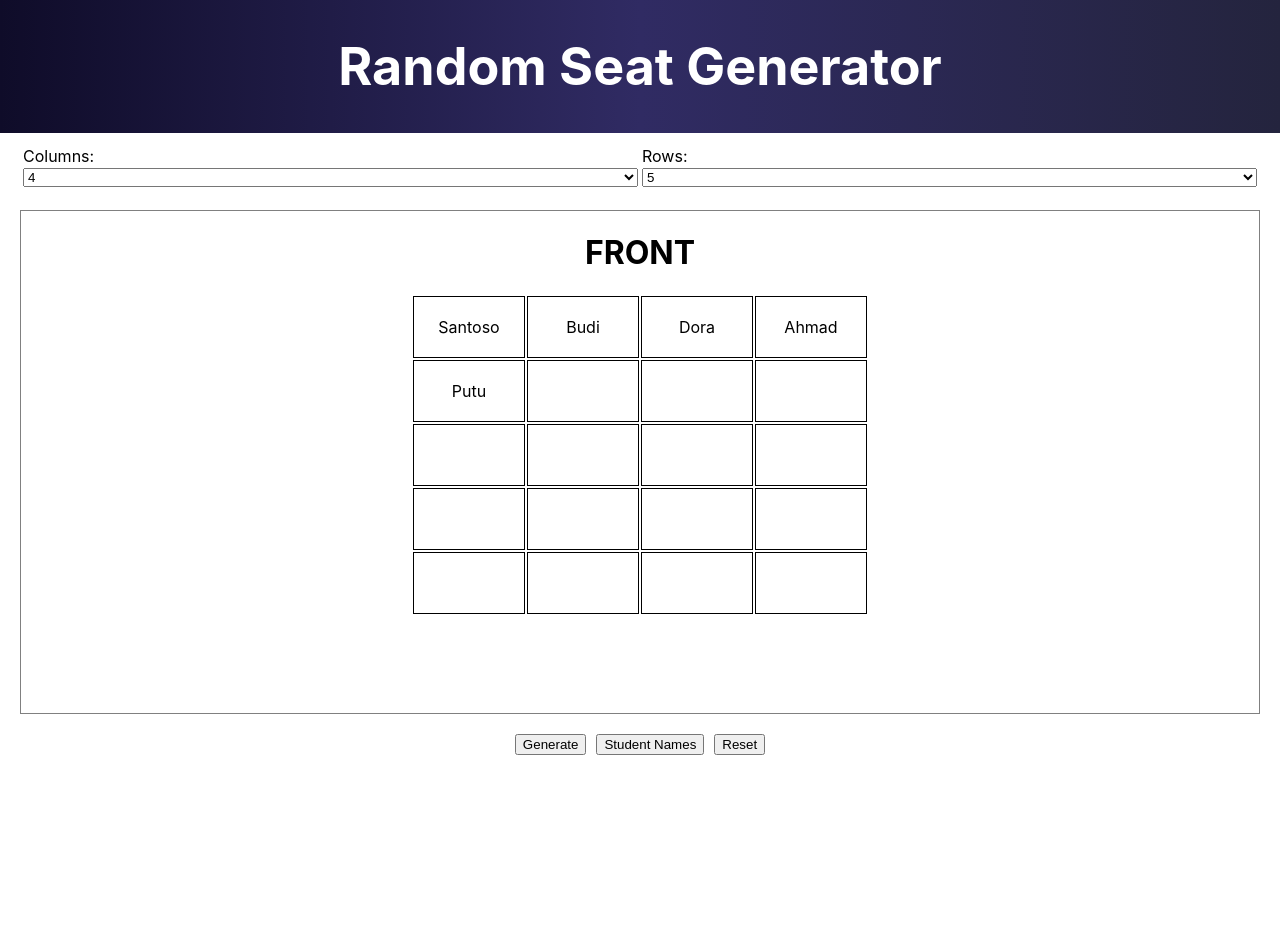
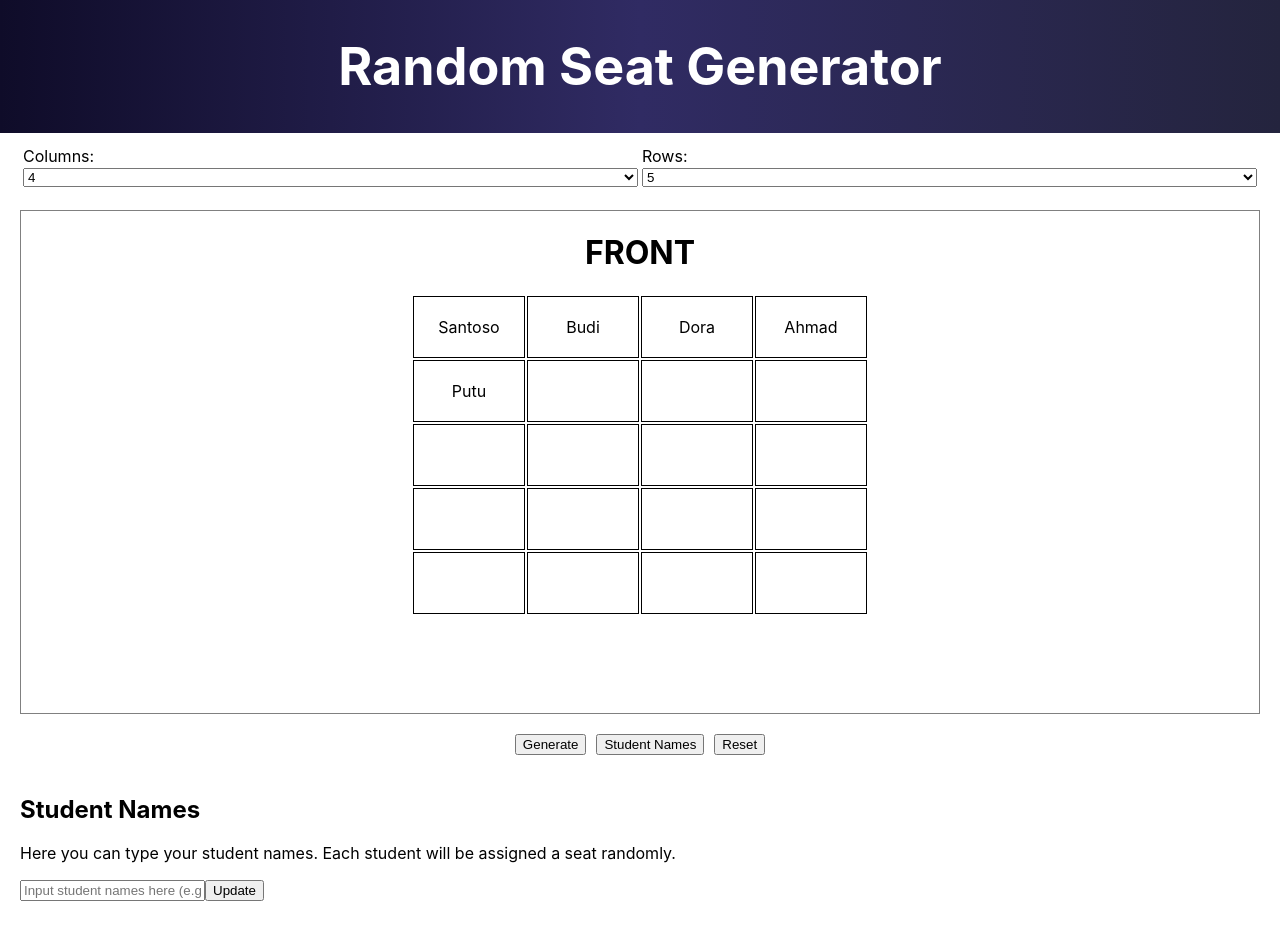
Before and after one commit to putuprema/random-seat-generator, a React (Create React App) app: page / in a window 1280 px wide. Both pictures are taken after a click on the button "Student Names". Before the commit the page ends 800 px from the top, so only its background shows below. Built offline with nearby package versions, Linux system fonts and the light colour scheme.

Commit message:
implement custom student names

```diff
--- a/src/components/MainComponent.js
+++ b/src/components/MainComponent.js
@@ -2,6 +2,7 @@ import React from 'react';
 import RowsAndColumnsSelector from './RowsAndColumnsSelector'
 import ChairTable from './ChairTable'
 import Buttons from './Buttons'
+import NamesForm from './NamesForm'
 
 class MainComponent extends React.Component {
   constructor() {
@@ -10,21 +11,23 @@ class MainComponent extends React.Component {
       columns: 4,
       rows: 5,
       tableData: [],
-      names: ["Putu", "Budi", "Dora", "Ahmad", "Santoso"]
+      names: ["Putu", "Budi", "Dora", "Ahmad", "Santoso"],
+      isNamesFormShown: false
     }
     this.handleChange = this.handleChange.bind(this)
     this.handleClick = this.handleClick.bind(this)
+    this.updateNames = this.updateNames.bind(this)
   }
 
   componentDidMount() {
-    this.generateTableData("rows", this.state.rows)
+    this.generateTableData("rows", this.state.rows, this.state.names)
   }
 
-  generateTableData(name, value) {
+  generateTableData(rows_or_columns, value, studentNames) {
     let nameIdxAssigned = [];
     let n_namesAssigned = 0;
     let arr = [];
-    if (name === "rows") {
+    if (rows_or_columns === "rows") {
       for (let i = 0; i < value; i++) {
         arr[i] = {id: i, columns: []};
 
@@ -32,11 +35,11 @@ class MainComponent extends React.Component {
           let idx;
 
           do {
-            idx = Math.floor(Math.random() * this.state.names.length);
-          } while (n_namesAssigned < this.state.names.length && nameIdxAssigned[idx] === "true");
+            idx = Math.floor(Math.random() * studentNames.length);
+          } while (n_namesAssigned < studentNames.length && nameIdxAssigned[idx] === "true");
 
-          if (n_namesAssigned < this.state.names.length) {
-            arr[i].columns[j] = this.state.names[idx];
+          if (n_namesAssigned < studentNames.length) {
+            arr[i].columns[j] = studentNames[idx];
             nameIdxAssigned[idx] = "true";
             n_namesAssigned++;
           }
@@ -44,7 +47,7 @@ class MainComponent extends React.Component {
         }
       }
     }
-    else if (name === "columns") {
+    else if (rows_or_columns === "columns") {
       for (let i = 0; i < this.state.rows; i++) {
         arr[i] = {id: i, columns: []};
 
@@ -52,11 +55,11 @@ class MainComponent extends React.Component {
           let idx;
 
           do {
-            idx = Math.floor(Math.random() * this.state.names.length);
-          } while (n_namesAssigned < this.state.names.length && nameIdxAssigned[idx] === "true");
+            idx = Math.floor(Math.random() * studentNames.length);
+          } while (n_namesAssigned < studentNames.length && nameIdxAssigned[idx] === "true");
 
-          if (n_namesAssigned < this.state.names.length) {
-            arr[i].columns[j] = this.state.names[idx];
+          if (n_namesAssigned < studentNames.length) {
+            arr[i].columns[j] = studentNames[idx];
             nameIdxAssigned[idx] = "true";
             n_namesAssigned++;
           }
@@ -66,35 +69,47 @@ class MainComponent extends React.Component {
     }
 
     this.setState(
-      {tableData: arr}
+      {tableData: arr, names: studentNames}
     )
   }
 
   handleChange(event) {
     const {name, value} = event.target
     if (name === "columns" || name === "rows") {
-      this.generateTableData(name, value)
+      this.generateTableData(name, value, this.state.names)
+      this.setState (
+        {[name]: parseInt(value, 10)}
+      )
     }
-    this.setState (
-      {[name]: parseInt(value, 10)}
-    )
+    else {
+      this.setState (
+        {[name]: value}
+      )
+    }
   }
 
   handleClick(event) {
     const {name} = event.target
     switch (name) {
-      case "gen": this.generateTableData("rows", this.state.rows); break;
+      case "gen": this.generateTableData("rows", this.state.rows, this.state.names); break;
+      case "updateName": this.setState(prevState => ( {isNamesFormShown: !prevState.isNamesFormShown} )); break;
+      case "reset": window.location.reload(); break;
       default: break;
     }
   }
 
+  updateNames(studentNames) {
+    this.generateTableData("rows", this.state.rows, studentNames.split(", "));
+  }
+
   render() {
-    console.log(this.state)
+    // console.log(this.state)
     return (
       <div className="MainComponent">
         <RowsAndColumnsSelector handleChange={this.handleChange} state={this.state} /> <br />
         <ChairTable state={this.state} /> <br />
-        <Buttons handleClick={this.handleClick} />
+        <Buttons handleClick={this.handleClick} /> <br />
+        <NamesForm updateNames={this.updateNames} enabled={this.state.isNamesFormShown} /> <br />
       </div>
     )
   }
--- /dev/null
+++ b/src/components/NamesForm.js
@@ -0,0 +1,51 @@
+import React from 'react'
+
+// function NamesForm(props) {
+//   return (
+//     <div className="names-form-container">
+//       <h2>Student Names</h2>
+//       <p>Here you can type your student names. Each student will be assigned a seat randomly.</p>
+//       <input name="namesInputForm" type="text" placeholder="Input your student names here..." value={props.state.namesInputForm} onChange={props.handleChange}></input>
+//       <button name="namesSubmit" onClick={props.handleClick}>Update</button>
+//     </div>
+//   )
+// }
+
+class NamesForm extends React.Component {
+  constructor(props) {
+    super(props);
+    this.handleSubmit = this.handleSubmit.bind(this);
+    this.state = {
+      names: ""
+    }
+    this.handleChange = this.handleChange.bind(this);
+  }
+
+  handleSubmit(event) {
+    console.log('Student names were submitted: ' + this.state.names);
+    this.props.updateNames(this.state.names);
+    event.preventDefault();
+  }
+
+  handleChange(event) {
+    this.setState({names: event.target.value});
+  }
+
+  render() {
+    if (this.props.enabled) {
+      return (
+        <div className="names-form-container">
+          <h2>Student Names</h2>
+          <p>Here you can type your student names. Each student will be assigned a seat randomly.</p>
+          <form onSubmit={this.handleSubmit}>
+            <input id="studentNames" type="text" value={this.state.names} onChange={this.handleChange} placeholder="Input student names here (e.g. Jojo, Lili, Bibi)"/>
+            <input type="submit" value="Update" />
+        </form>
+        </div>
+      )
+    }
+    return <div></div>;
+  }
+}
+
+export default NamesForm
```
